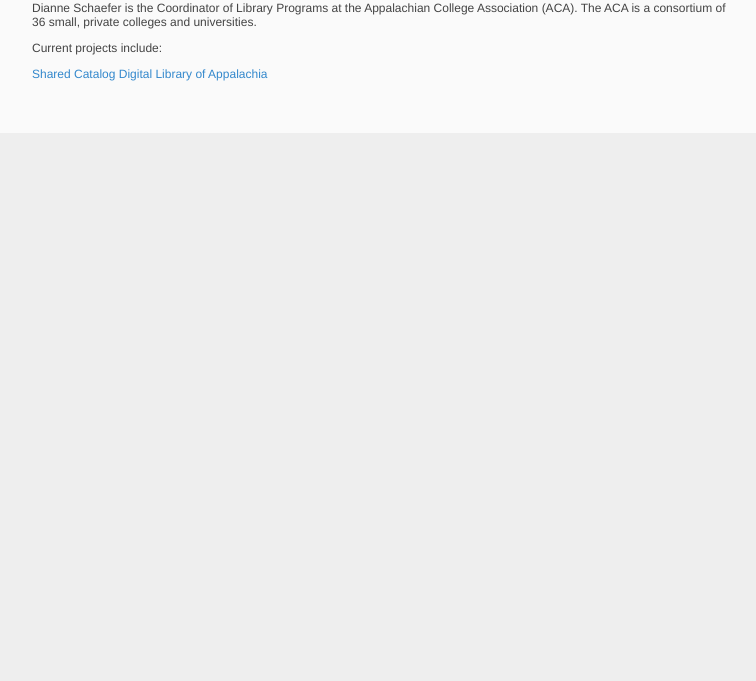
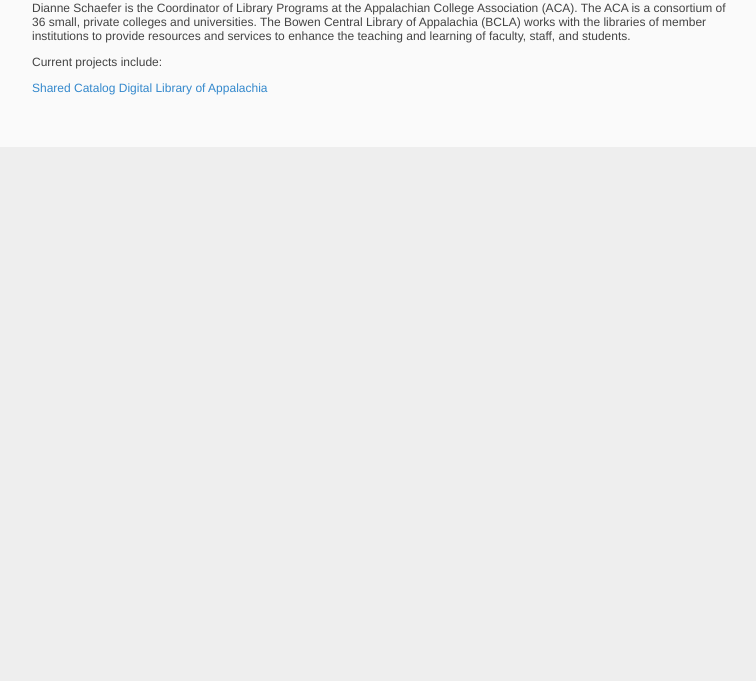
Before and after one commit to dschaef/dschaef.github.com, a plain HTML site: page index.html in a window 1280 px wide. Shown: the part 119-800 px from the top of the page, without its empty margins (258-1014 px from the left). Drawn offline with Linux system fonts and the light colour scheme; a web font is replaced by a local one.

Commit message:
Added BCLA info.

```diff
--- a/index.html
+++ b/index.html
@@ -8,7 +8,7 @@
 </head>
 <body>
 <h1>Dianne Schaefer</h1>
-<p>Dianne Schaefer is the Coordinator of Library Programs at the Appalachian College Association (ACA). The ACA is a consortium of 36 small, private colleges and universities.</p>
+<p>Dianne Schaefer is the Coordinator of Library Programs at the Appalachian College Association (ACA). The ACA is a consortium of 36 small, private colleges and universities. The Bowen Central Library of Appalachia (BCLA) works with the libraries of member institutions to provide resources and services to enhance the teaching and learning of faculty, staff, and students.</p>
 <p>Current projects include:</p>
 
 <ul>
```
Also changed, not shown: 1 other file.
